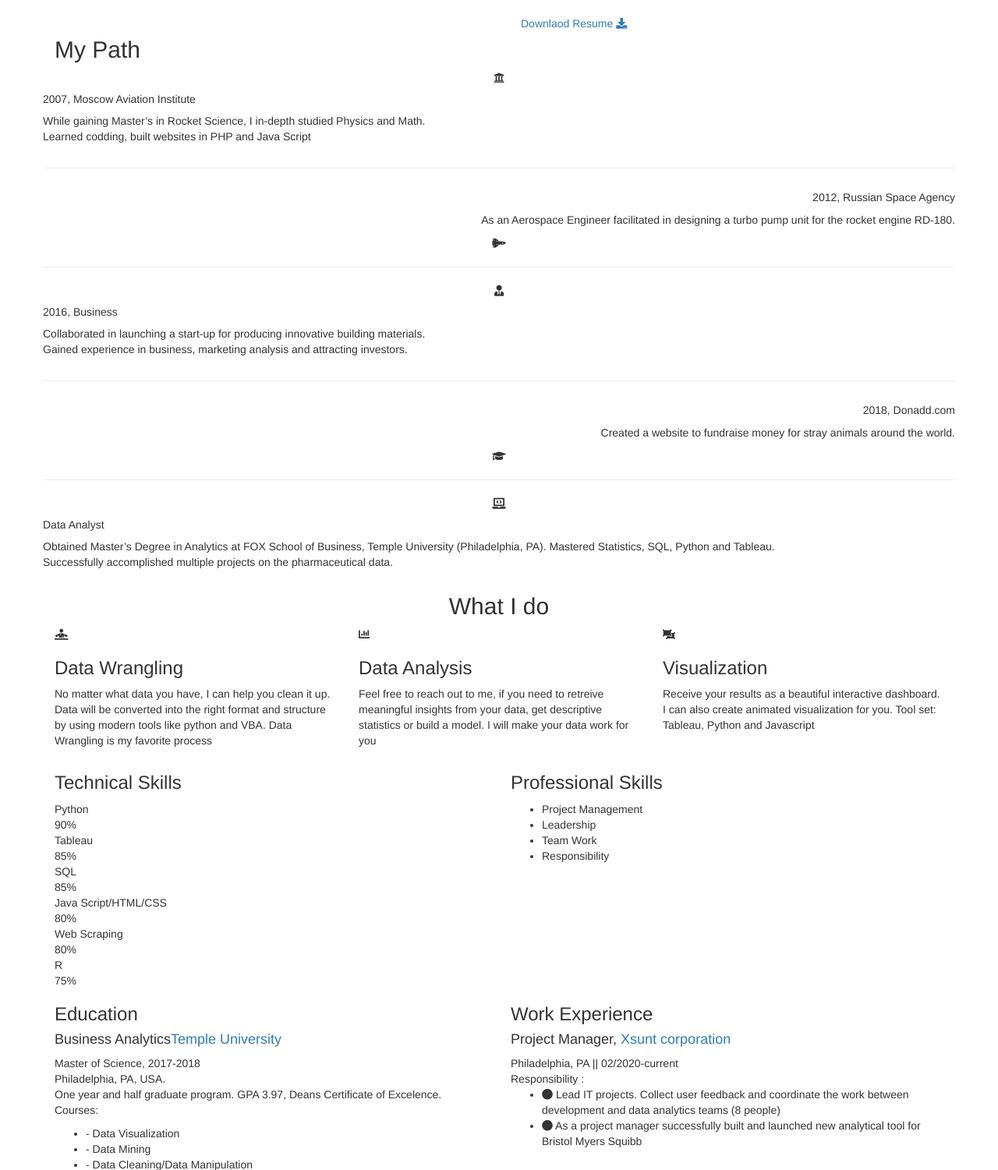
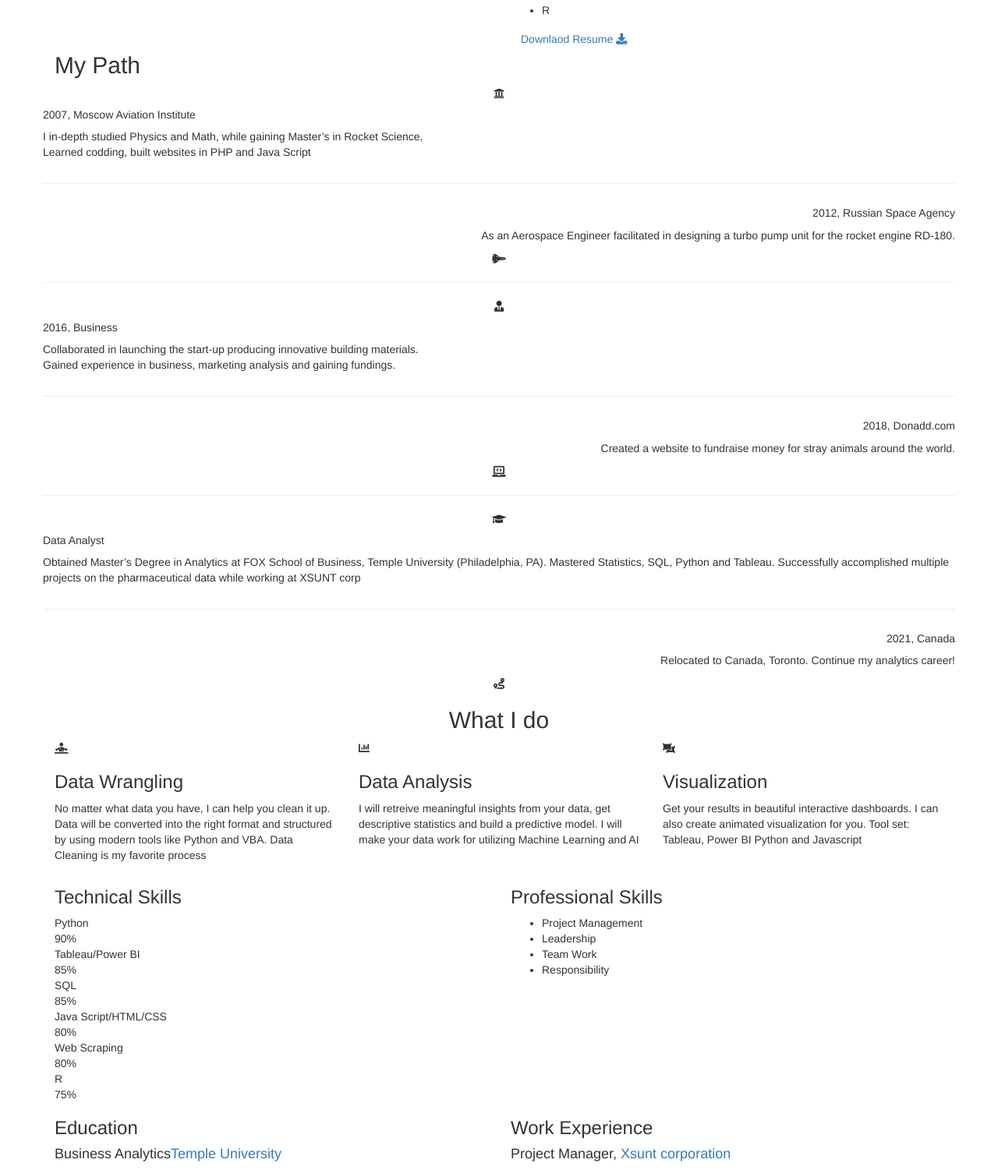
Before and after one commit to timshin43/resume_website, a Django app: page / in a window 1280 px wide. Shown: the part 680-2181 px from the top of the page at 78% size. Run offline with Django 3.2, Linux system fonts and the light colour scheme; some libraries are stand-ins or nearby versions.

Commit message:
updated site

```diff
--- a/templates/main/homepage.html
+++ b/templates/main/homepage.html
@@ -81,14 +81,13 @@
                                 <h4 class="wow fadeInUp" data-wow-duration="0.8s" data-wow-delay="0.3s">Data Analyst</h4>
 
                                 <ul>
-                                    <li class="wow fadeInUp" data-wow-duration="0.8s" data-wow-delay="0.4s"><i class="fa fa-envelope"></i><a href="mailto:">sergei.timshin@temple.edu</a></li>
-                                    <li class="wow fadeInUp" data-wow-duration="0.8s" data-wow-delay="0.5s"><i class="fa fa-phone"></i><a href="callto:">+1 (267) 586-9243</a></li>
+                                    <li class="wow fadeInUp" data-wow-duration="0.8s" data-wow-delay="0.4s"><i class="fa fa-envelope"></i><a href="mailto:timshin.sergei@gmail.com">timshin.sergei@gmail.com</a></li>
+                                    <li class="wow fadeInUp" data-wow-duration="0.8s" data-wow-delay="0.5s"><i class="fa fa-phone"></i><a href="callto:">+1(647)671-6688</a></li>
                                     <li class="wow fadeInUp" data-wow-duration="0.8s" data-wow-delay="0.6s"><i class="fa fa-map-marker"></i><address>Toronto, Canada</address></li>
                                 </ul>
 
                                 <ul class="social-icon wow fadeInUp" data-wow-duration="0.8s" data-wow-delay="0.7s">
                                     <li><a href="https://www.linkedin.com/in/s-timshin/"><i class="fab fa-linkedin"></i></a></li>
-                                    <li><a href="https://www.instagram.com/need_for_data/"><i class="fab fa-instagram"></i></a></li>
                                 </ul>
                             </div>
                         </div>
@@ -121,13 +120,14 @@
                     <div class="col-sm-12 col-md-6">
                         <div class="mh-about-inner">
                             <h2 class="wow fadeInUp" data-wow-duration="0.8s" data-wow-delay="0.1s">About Me</h2>
-                            <p class="wow fadeInUp" data-wow-duration="0.8s" data-wow-delay="0.2s">A US based experienced data analyst with a background in IT,
-							business and aerospace engineering. I will efficiently transfer your data into meaningful insights using the following tools:
+                            <p class="wow fadeInUp" data-wow-duration="0.8s" data-wow-delay="0.2s">Canada based experienced data analyst with a background in IT,
+							business and aerospace engineering. I will transfer your data into meaningful insights using the following tools:
                             </p>
                             <div class="mh-about-tag wow fadeInUp" data-wow-duration="0.8s" data-wow-delay="0.3s">
                                 <ul>
                                     <li><span>Python</span></li>
                                     <li><span>Tableau</span></li>
+									<li><span>Power BI</span></li>
                                     <li><span>SQL</span></li>
                                     <li><span>VBA</span></li>
                                     <li><span>HTML</span></li>
@@ -159,7 +159,7 @@
 						  <div class="col-6">
 							<h5>2007, Moscow Aviation Institute</h5>
 							<p>
-								While gaining Master’s in Rocket Science, I in-depth studied Physics and Math.
+								I in-depth studied Physics and Math, while gaining Master’s in Rocket Science,
 								<br/>
 								Learned codding, built websites in PHP and Java Script
 							</p>
@@ -211,9 +211,9 @@
 						  <div class="col-6">
 							<h5>2016, Business</h5>
 							<p>
-								Collaborated in launching a start-up for producing innovative building materials.
+								Collaborated in launching the start-up producing innovative building materials.
 								<br/>
-								Gained experience in business, marketing analysis and attracting investors.
+								Gained experience in business, marketing analysis and gaining fundings.
 							</p>
 						  </div>
 						</div>
@@ -239,7 +239,8 @@
 						  </div>
 						  <div class="col-2 text-center full d-inline-flex justify-content-center align-items-center">
 							<!-- <div class="circle font-weight-bold">2</div> -->
-							<i class="fas fa-graduation-cap timeline-icons"></i>
+
+							<i class="fas fa-laptop-code timeline-icons"></i>
 						  </div>
 						</div>
 						<!--path between 4-5-->
@@ -258,15 +259,40 @@
 						<div class="row align-items-center how-it-works d-flex">
 						  <div class="col-2 text-center top left-side d-inline-flex justify-content-center align-items-center">
 							<!-- <div class="circle font-weight-bold">3</div> -->
-							<i class="fas fa-laptop-code timeline-icons"></i>
+							<i class="fas fa-graduation-cap timeline-icons"></i>
 						  </div>
 						  <div class="col-6">
 							<h5>Data Analyst</h5>
 							<p>
 								Obtained Master’s Degree in Analytics at FOX School of Business, Temple University (Philadelphia, PA). Mastered Statistics, SQL, Python and Tableau.
-								<br/>
-								Successfully accomplished multiple projects on the pharmaceutical data.
+
+								Successfully accomplished multiple projects on the pharmaceutical data while working at XSUNT corp
 							</p>
+						  </div>
+						</div>
+						<!--path between 5-6-->
+						<div class="row timeline">
+						  <div class="col-2">
+							<div class="corner top-right"></div>
+						  </div>
+						  <div class="col-8">
+							<hr/>
+						  </div>
+						  <div class="col-2">
+							<div class="corner left-bottom"></div>
+						  </div>
+						</div>
+						<!--6th section-->
+						<div class="row align-items-center justify-content-end how-it-works d-flex">
+						  <div class="col-6 text-right">
+							<h5>2021, Canada</h5>
+							<p>
+								Relocated to Canada, Toronto. Continue my analytics career!
+							</p>
+						  </div>
+						  <div class="col-2 text-center full d-inline-flex justify-content-center align-items-center">
+							<!-- <div class="circle font-weight-bold">2</div> -->
+							<i class="fas fa-route timeline-icons"></i>
 						  </div>
 						</div>
 					  </div>
@@ -291,8 +317,8 @@
                             <i class="fa fa-diagnoses purple-color"></i>
                             <h3>Data Wrangling</h3>
                             <p>
-							No matter what data you have, I can help you clean it up. Data will be converted into the right format and structure by using modern tools like python and VBA.
-							Data Wrangling is my favorite process
+							No matter what data you have, I can help you clean it up. Data will be converted into the right format and structured by using modern tools like Python and VBA.
+							Data Cleaning is my favorite process
                             </p>
                         </div>
                     </div>
@@ -301,7 +327,7 @@
                             <i class="fa fa-chart-bar iron-color"></i>
                             <h3>Data Analysis</h3>
                             <p>
-                                Feel free to reach out to me, if you need to retreive meaningful insights from your data, get descriptive statistics or build a model. I will make your data work for you
+                                I will retreive meaningful insights from your data, get descriptive statistics and build a predictive model. I will make your data work for utilizing Machine Learning and AI
                             </p>
                         </div>
                     </div>
@@ -310,7 +336,7 @@
                             <i class="fa fa-object-ungroup sky-color"></i>
                             <h3>Visualization</h3>
                             <p>
-                                Receive your results as a beautiful interactive dashboard. I can also create animated visualization for you. Tool set: Tableau, Python and Javascript
+                                Get your results in beautiful interactive dashboards. I can also create animated visualization for you. Tool set: Tableau, Power BI Python and Javascript
                             </p>
                         </div>
                     </div>
@@ -348,7 +374,7 @@
                                     <div class="candidatos">
                                         <div class="parcial">
                                             <div class="info">
-                                                <div class="nome">Tableau</div>
+                                                <div class="nome">Tableau/Power BI</div>
                                                 <div class="percentagem-num">85%</div>
                                             </div>
                                             <div class="progressBar">
```
Also changed, not shown: other parts of templates/main/homepage.html (+1 -1 lines), 2 other files.
